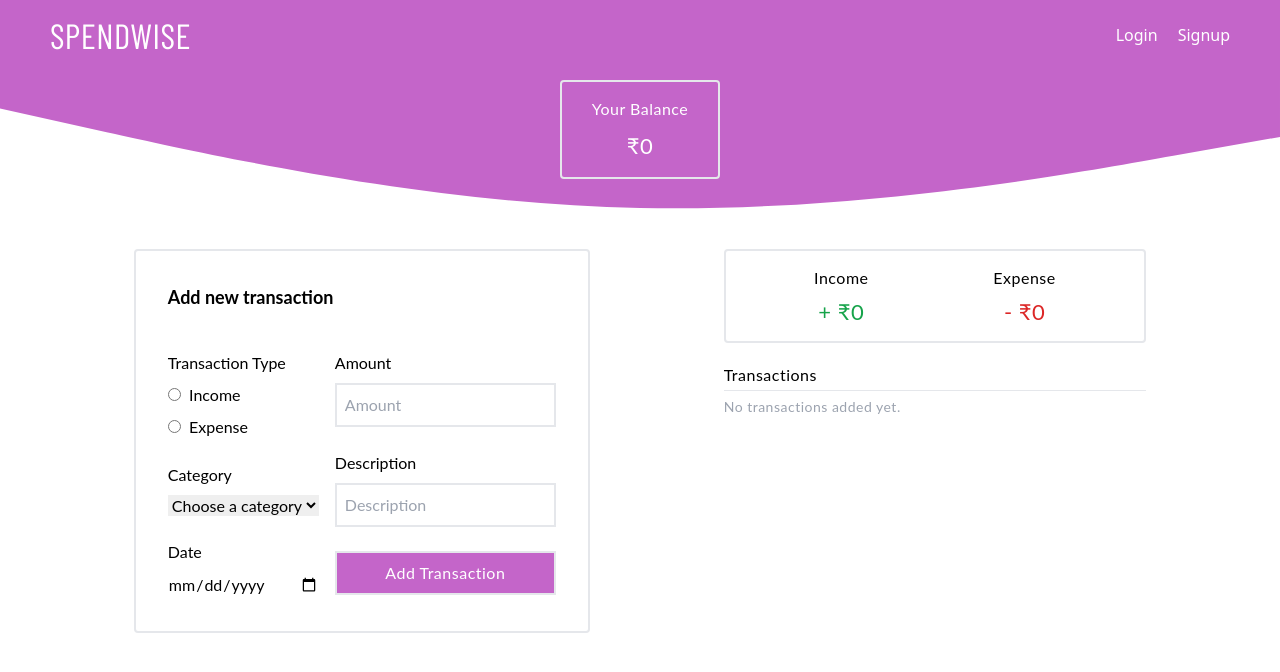
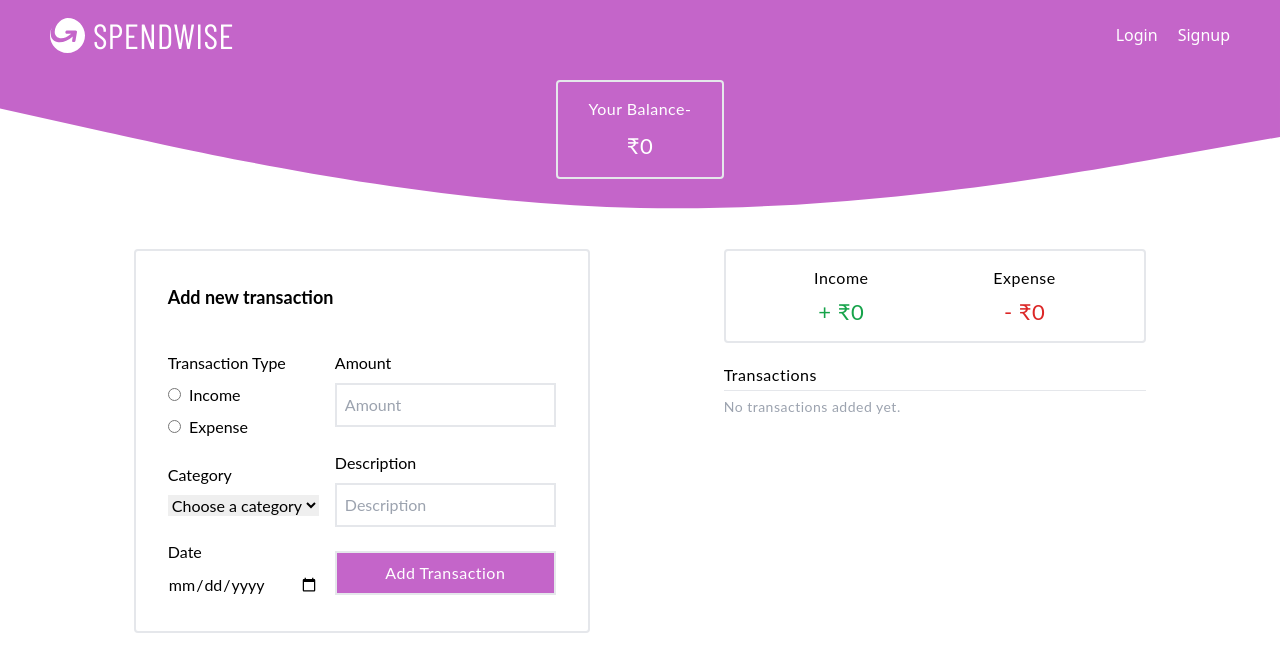
Before and after one commit to ani1609/Spendwise, a React (Create React App) app in the folder client/: page / in a window 1280 px wide. Shown: the top 672 px of the page. Built offline with nearby package versions, Linux system fonts and the light colour scheme; a web font is replaced by a local one.

Commit message:
logo added in navbar

```diff
--- a/client/package.json
+++ b/client/package.json
@@ -23,6 +23,7 @@
     "react": "18.2.0",
     "react-apexcharts": "^1.4.1",
     "react-dom": "18.2.0",
+    "react-icons": "^4.12.0",
     "react-scripts": "5.0.1",
     "react-toastify": "9.1.1",
     "ts-node": "10.9.1",
--- a/client/src/components/ExpenseTracker.js
+++ b/client/src/components/ExpenseTracker.js
@@ -176,7 +176,7 @@ function ExpenseTracker() {
     return (
         <div className="expenseTracker_parent">
             <div className="balance_container border-2 rounded">
-                <h3>Your Balance</h3>
+                <h3>Your Balance-</h3>
                 <h1>&#x20B9;{balance}</h1>
             </div>
             <div className="formTransactions_container flex justify-evenly">
--- a/client/src/components/Navbar.js
+++ b/client/src/components/Navbar.js
@@ -4,6 +4,7 @@ import Login from './Login';
 import Signup from './Signup';
 import axios from "axios";
 import {ReactComponent as Logout} from '../icons/logout.svg';
+import { SiMoneygram } from "react-icons/si";
 
 
 function Navbar()
@@ -51,7 +52,7 @@ function Navbar()
 
     return (
         <div className="navbar_parent z-10 absolute top-0 text-white">
-            <h1>SPENDWISE</h1>
+            <h1 className="flex gap-2 items-center"><SiMoneygram />SPENDWISE</h1>
             {userToken?
                 <div className="profile_container">
                     <h4>{user?.name?.split(' ')[0]}</h4>
```
Also changed, not shown: 1 other file (tests, documents, lock files or other folders).
